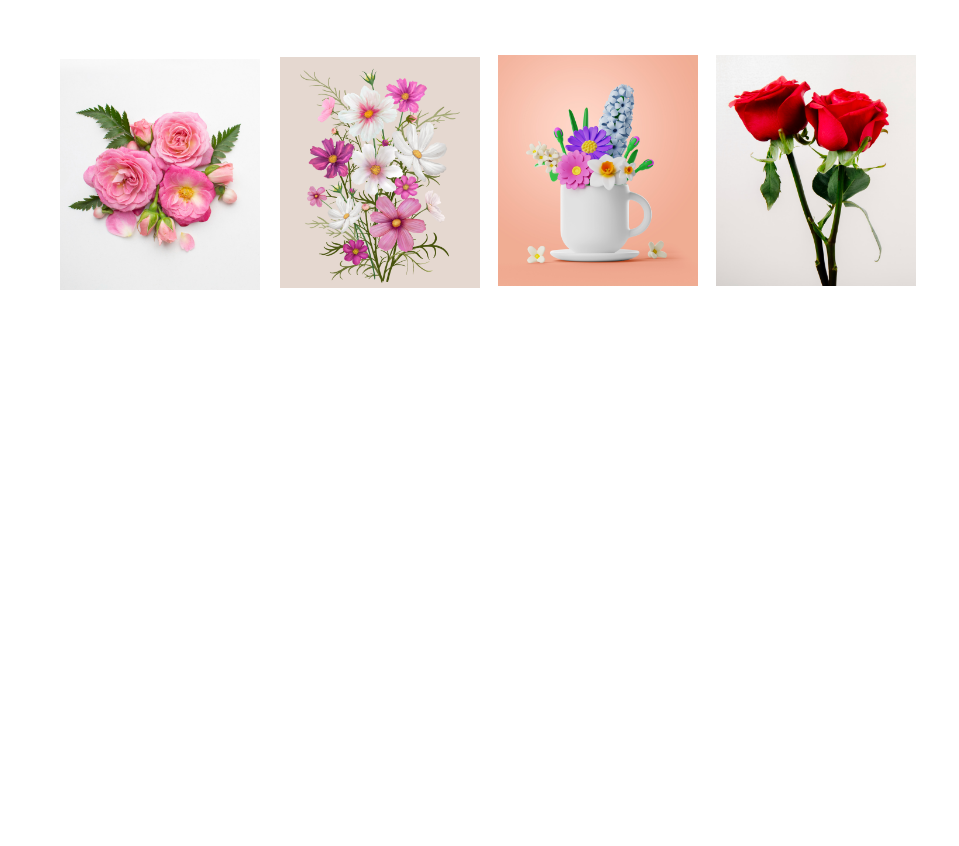
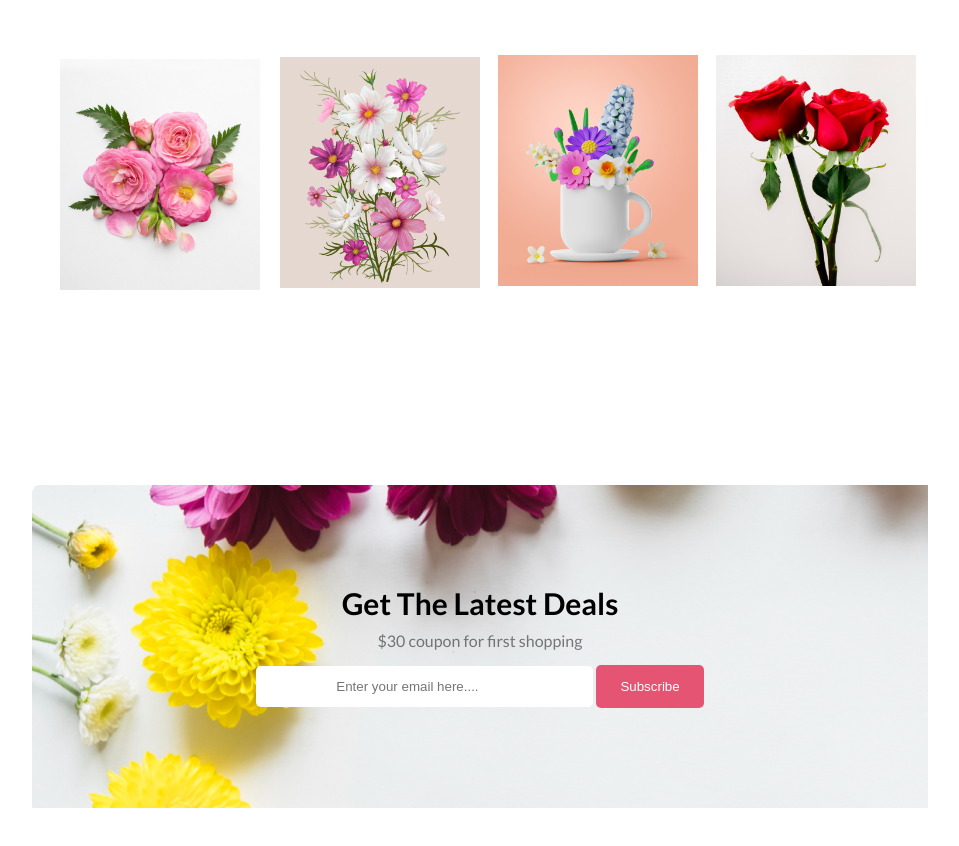
Before and after one commit to tausifislamsheik/FlowerShop, a plain HTML site: page index.html in a window 1280 px wide. Shown: the part 2094-2940 px from the top of the page, without its empty margins (160-1119 px from the left). Before the commit the page ends 2387 px from the top, so only its background shows below. Drawn offline with Linux system fonts and the light colour scheme.

Commit message:
email section added

```diff
--- a/index.html
+++ b/index.html
@@ -114,6 +114,14 @@
 
             </div>
         </section>
+        <section class="email-section">
+            <h3 class="offer-title">Get The Latest Deals</h3>
+            <p class="offer-description">$30 coupon for first shopping</p>
+            <div>
+                <input class="input" type="text" placeholder="Enter your email here....">
+                <button class="btn-primary">Subscribe</button>
+            </div>
+        </section>
     </main>
     <footer></footer>
 </body>
--- a/style.css
+++ b/style.css
@@ -170,3 +170,14 @@ nav h3{
     margin-top: 20px;
 
 }
+.email-section{
+    background-image: url("./images/Rectangle\ 9.png");
+    margin: 15%;
+    text-align: center;
+    padding: 100px;
+}
+.input{
+    padding: 13px 80px;
+    border-radius: 5px;
+    border: none;
+}
```
